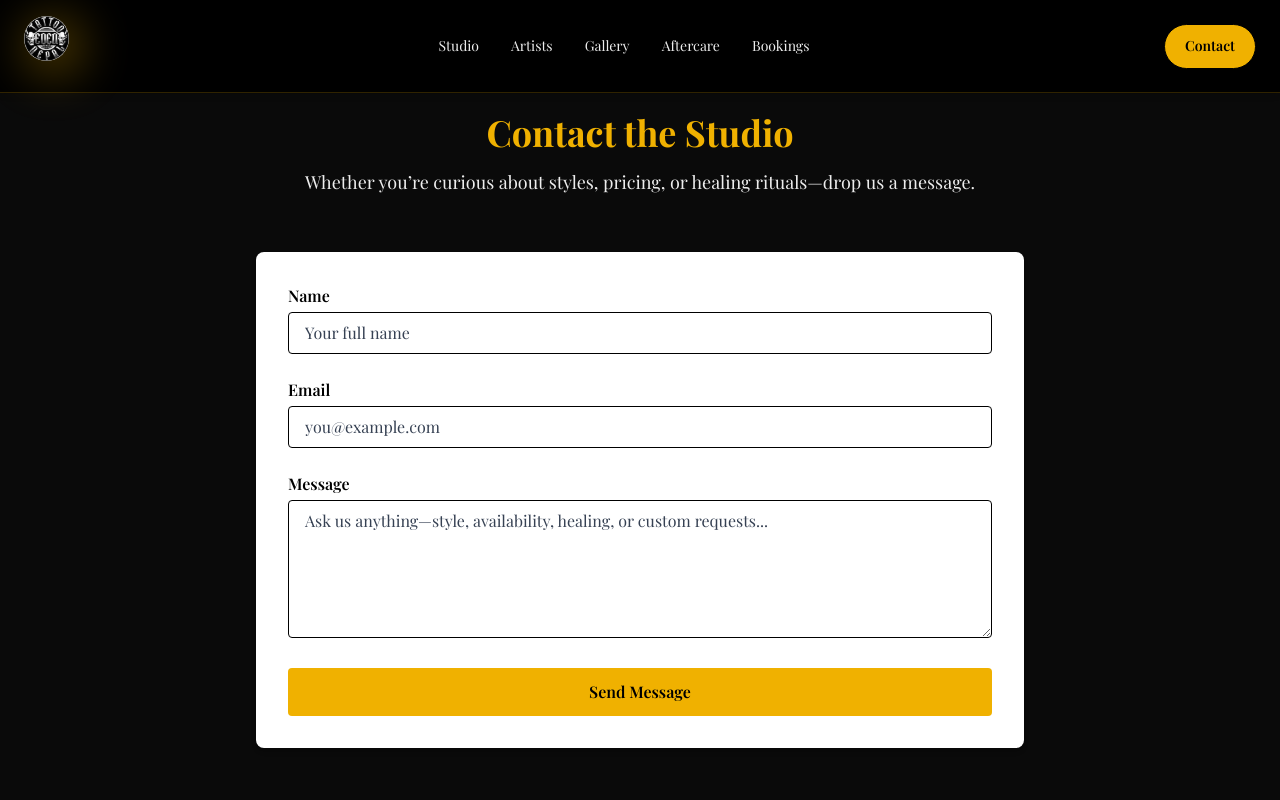
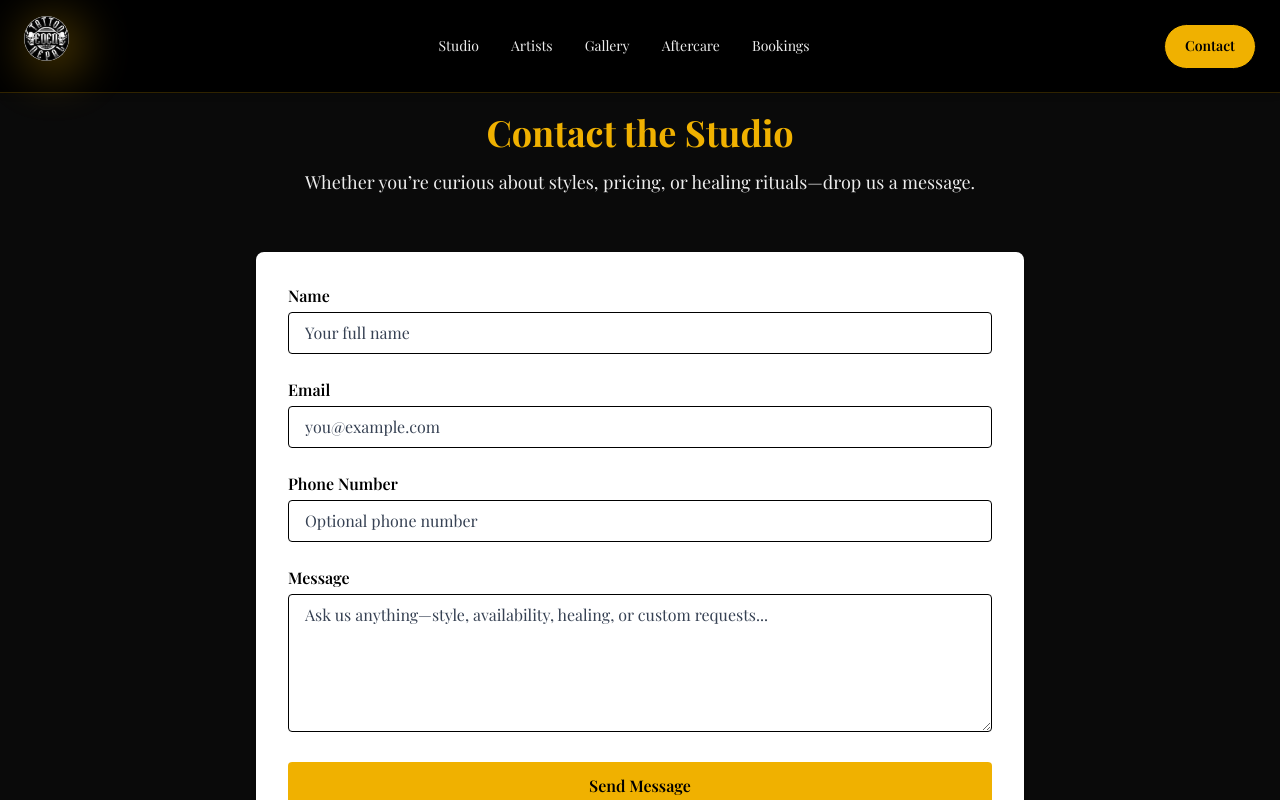
Before and after one commit to pdvladking/eden-tattoo-studio, a Next.js app: page /contact in a window 1280 px wide. Shown: the top 800 px of the page. Built offline with nearby package versions, Linux system fonts and the light colour scheme; a web font is replaced by a local one.

Commit message:
✅ UX Patch: Booking confirmation now includes day of week and time

```diff
--- a/src/pages/contact.js
+++ b/src/pages/contact.js
@@ -8,6 +8,7 @@ export default function ContactPage() {
   const [form, setForm] = useState({
     name: "",
     email: "",
+    phone: "", // ✅ added
     message: "",
   });
   const [status, setStatus] = useState("");
@@ -29,10 +30,11 @@ export default function ContactPage() {
     emailjs
       .send(
         "service_dysnhy6",
-        "template_drp4tzi", // ✅ contact template
+        "template_drp4tzi",
         {
           name: form.name,
           email: form.email,
+          phone: form.phone, // ✅ added
           message: form.message,
           time: timestamp,
         },
@@ -40,7 +42,12 @@ export default function ContactPage() {
       )
       .then(() => {
         setStatus("Message sent!");
-        setForm({ name: "", email: "", message: "" });
+        setForm({
+          name: "",
+          email: "",
+          phone: "",
+          message: "",
+        });
       })
       .catch((err) => {
         console.error("EmailJS error:", err);
@@ -108,6 +115,20 @@ export default function ContactPage() {
 
               <div>
                 <label className="block font-semibold mb-1 text-black">
+                  Phone Number
+                </label>
+                <input
+                  type="tel"
+                  name="phone"
+                  value={form.phone}
+                  onChange={handleChange}
+                  className="w-full border border-ink/20 rounded px-4 py-2 text-black placeholder:text-gray-700 focus:outline-none focus:ring-2 focus:ring-yellow-500"
+                  placeholder="Optional phone number"
+                />
+              </div>
+
+              <div>
+                <label className="block font-semibold mb-1 text-black">
                   Message
                 </label>
                 <textarea
```
